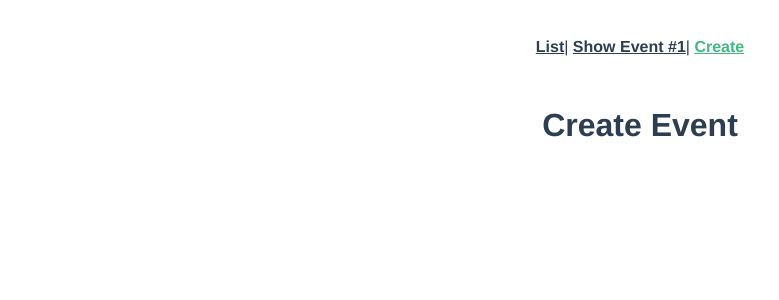
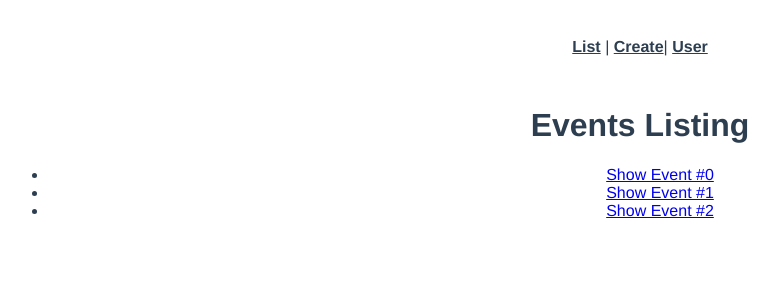
Before and after one commit to soesandanwe/vuetesting, a Vue app in the folder vuetodo/: page /#/event/create in a window 1280 px wide. Before the commit this address led to /#/event/create. Shown: the top 300 px of the page, without its empty margins (0-779 px from the left). Built offline with nearby package versions, Linux system fonts and the light colour scheme.

Commit message:
Dynamic Routing with Dynamic List

```diff
--- a/vuetodo/src/App.vue
+++ b/vuetodo/src/App.vue
@@ -1,9 +1,12 @@
 <template>
   <div id="app">
     <div id="nav">
-      <router-link :to="{ name: 'event-list' }">List</router-link>|
-      <router-link :to="{ name: 'event-show' }">Show Event #1</router-link>|
-      <router-link :to="{ name: 'event-create' }">Create</router-link>
+      <router-link :to="{ name: 'event-list' }">List</router-link>
+      |
+      <router-link :to="{ name: 'event-create' }">Create</router-link>|
+      <router-link :to="{ name: 'user', params: { username: 'SoeSan' } }"
+        >User</router-link
+      >
     </div>
     <router-view />
   </div>
--- a/vuetodo/src/router.js
+++ b/vuetodo/src/router.js
@@ -3,10 +3,12 @@ import Router from "vue-router";
 import EventList from "./views/EventList.vue";
 import EventShow from "./views/EventShow.vue";
 import EventCreate from "./views/EventCreate.vue";
+import User from "./views/User.vue";
 
 Vue.use(Router);
 
 export default new Router({
+  mode: "history",
   routes: [
     {
       path: "/",
@@ -14,14 +16,21 @@ export default new Router({
       component: EventList
     },
     {
-      path: "/event",
+      path: "/event/:id",
       name: "event-show",
-      component: EventShow
+      component: EventShow,
+      props: true
     },
     {
       path: "/event/create",
       name: "event-create",
       component: EventCreate
+    },
+    {
+      path: "/user/:username",
+      name: "user",
+      component: User,
+      props: true
     }
   ]
 });
--- a/vuetodo/src/views/EventList.vue
+++ b/vuetodo/src/views/EventList.vue
@@ -1,3 +1,23 @@
 <template>
-  <h1>Events Listing</h1>
+  <div id="main">
+    <h1>Events Listing</h1>
+
+    <ul id="link-list">
+      <li v-for="item in items" v-bind:key="item.value">
+        <router-link :to="{ name: 'event-show', params: { id: item } }"
+          >Show Event #{{ item }}</router-link
+        >
+      </li>
+    </ul>
+  </div>
 </template>
+<script>
+export default {
+  el: "#link-list",
+  data: function() {
+    return {
+      items: [0, 1, 2]
+    };
+  }
+};
+</script>
--- a/vuetodo/src/views/EventShow.vue
+++ b/vuetodo/src/views/EventShow.vue
@@ -1,3 +1,8 @@
 <template>
-  <h1>Showing event #1</h1>
+  <h1>Showing event #{{ id }}</h1>
 </template>
+<script>
+export default {
+  props: ["id"]
+};
+</script>
--- /dev/null
+++ b/vuetodo/src/views/User.vue
@@ -0,0 +1,10 @@
+<template>
+  <div class="user">
+    <h1>This is {{ username }}'s page</h1>
+  </div>
+</template>
+<script>
+export default {
+  props: ["username"]
+};
+</script>
```
